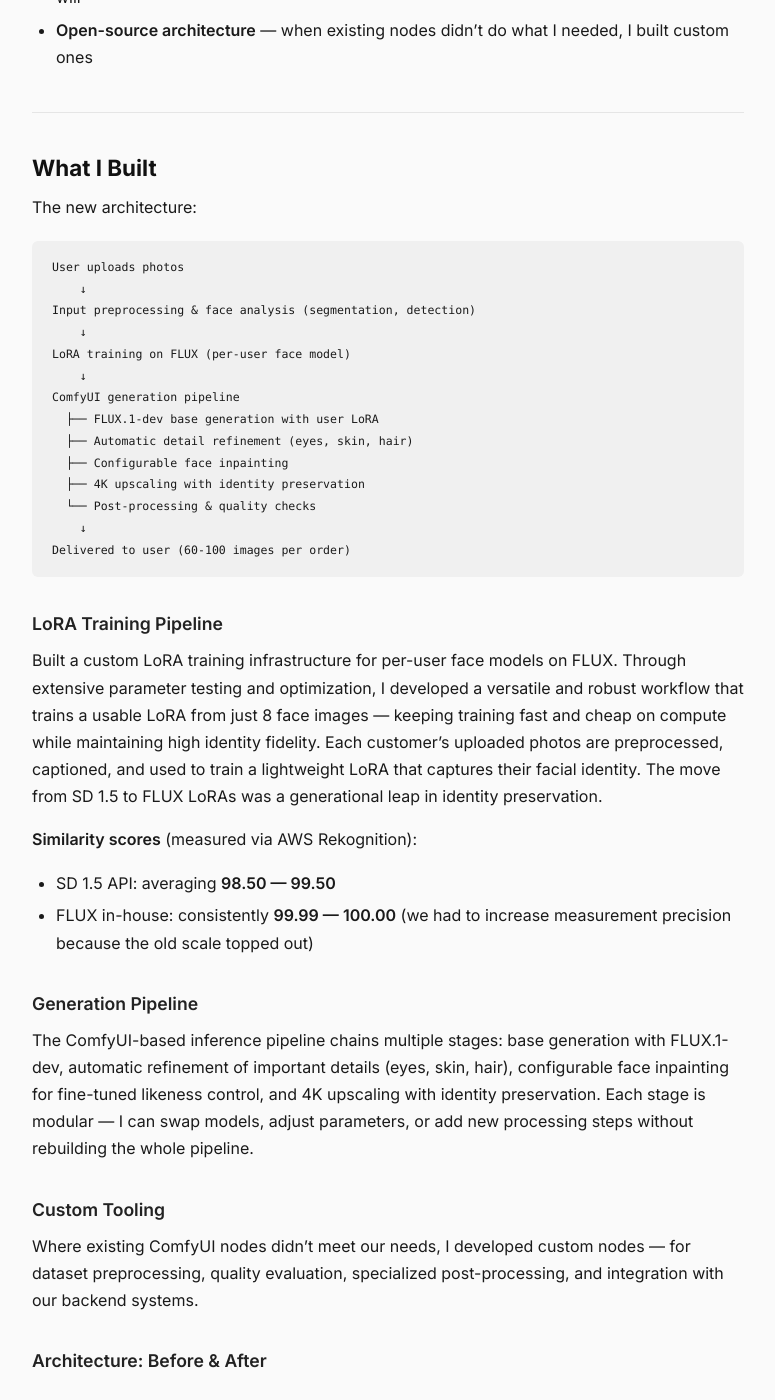
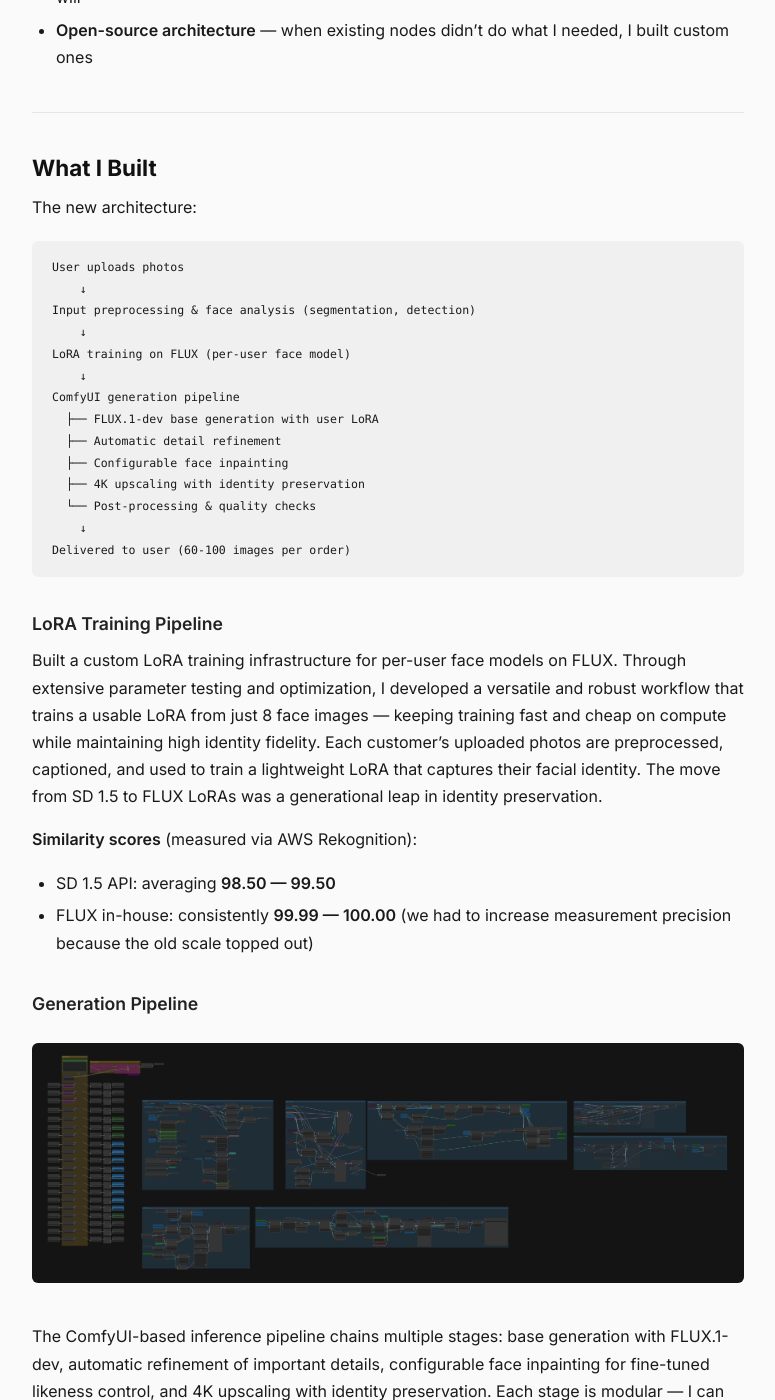
Before and after one commit to sdk401/portfolio, a Jekyll site: the page built from case-study-betterpic-pipeline/index.md, in a window 1280 px wide and 1400 px high, scrolled down 2084 px. Shown: the whole window, without its empty margins (252-1027 px from the left). Built offline with Jekyll 4.4.1, drawn with Linux system fonts in a browser that asks for light colours; some of the changed text lies outside the part shown.

Commit message:
Add workflow screenshot to generation pipeline section

```diff
--- a/case-study-betterpic-pipeline/index.md
+++ b/case-study-betterpic-pipeline/index.md
@@ -65,7 +65,7 @@ LoRA training on FLUX (per-user face model)
     ↓
 ComfyUI generation pipeline
   ├── FLUX.1-dev base generation with user LoRA
-  ├── Automatic detail refinement (eyes, skin, hair)
+  ├── Automatic detail refinement
   ├── Configurable face inpainting
   ├── 4K upscaling with identity preservation
   └── Post-processing & quality checks
@@ -82,8 +82,9 @@ Built a custom LoRA training infrastructure for per-user face models on FLUX. Th
 - FLUX in-house: consistently **99.99 — 100.00** (we had to increase measurement precision because the old scale topped out)
 
 ### Generation Pipeline
+<a href="img/workflow.png" target="_blank"><img src="img/workflow.png" alt="ComfyUI generation workflow"></a>
 
-The ComfyUI-based inference pipeline chains multiple stages: base generation with FLUX.1-dev, automatic refinement of important details (eyes, skin, hair), configurable face inpainting for fine-tuned likeness control, and 4K upscaling with identity preservation. Each stage is modular — I can swap models, adjust parameters, or add new processing steps without rebuilding the whole pipeline.
+The ComfyUI-based inference pipeline chains multiple stages: base generation with FLUX.1-dev, automatic refinement of important details, configurable face inpainting for fine-tuned likeness control, and 4K upscaling with identity preservation. Each stage is modular — I can swap models, adjust parameters, or add new processing steps without rebuilding the whole pipeline.
 
 ### Custom Tooling
 
```
Also changed, not shown: case-study-betterpic-pipeline/img/workflow.png (added).
